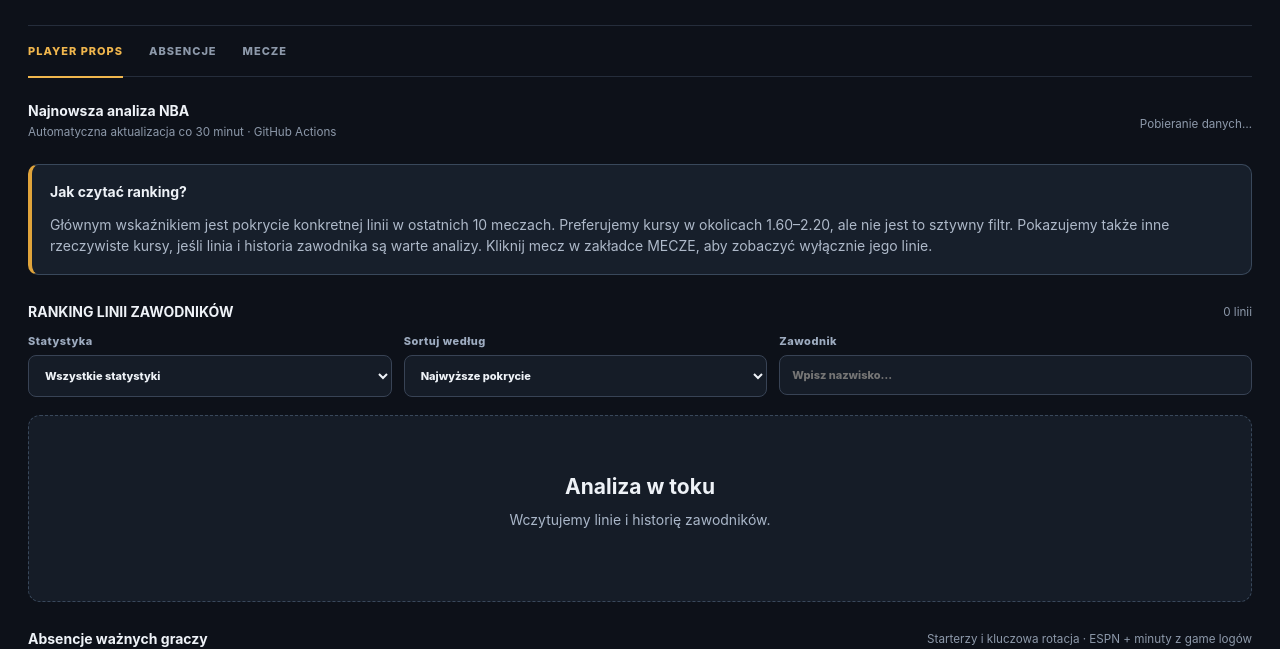
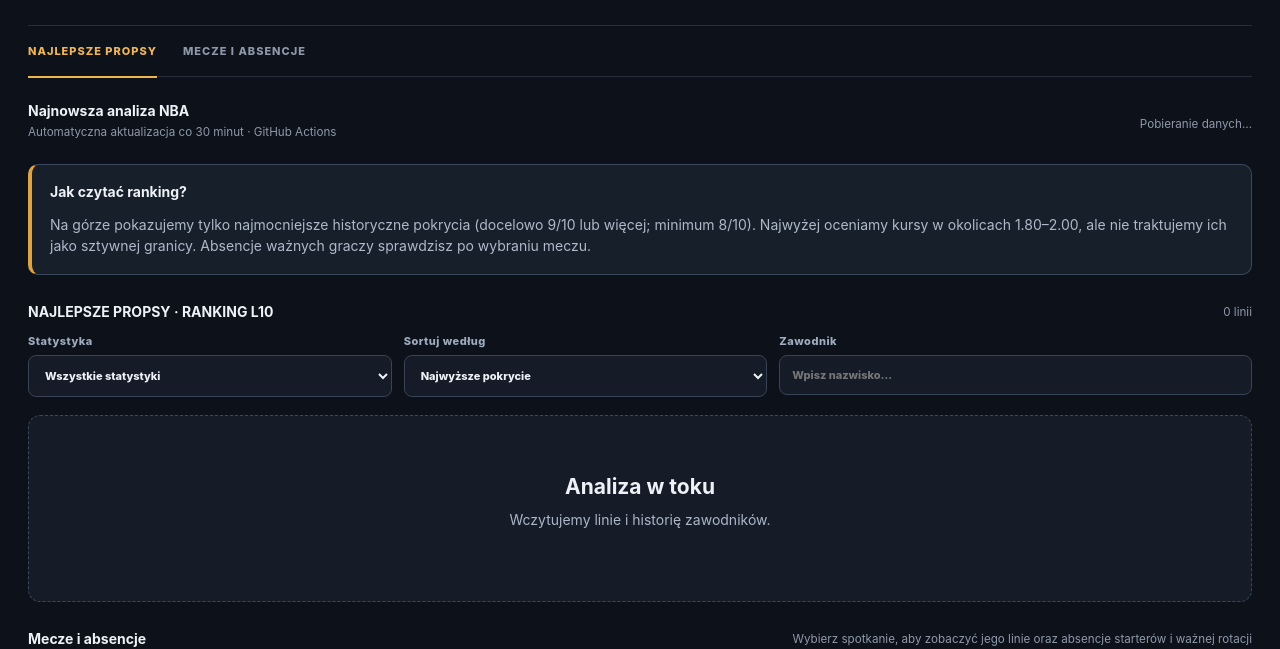
Before and after one commit to xTydan/nba-value-finder, a plain HTML site: page app/static/index.html in a window 1280 px wide. Shown: the part 155-804 px from the top of the page. Drawn offline with Linux system fonts and the light colour scheme; files that its build step writes are made by us from their sources.

Commit message:
Simplify navigation to top picks and match-specific injury reports

```diff
--- a/app/static/index.html
+++ b/app/static/index.html
@@ -1,16 +1,16 @@
 <!doctype html>
-<html lang="pl"><head><meta charset="utf-8"><meta name="viewport" content="width=device-width,initial-scale=1"><title>NBA Player Props</title><link rel="stylesheet" href="./static/style.css?v=6"></head>
+<html lang="pl"><head><meta charset="utf-8"><meta name="viewport" content="width=device-width,initial-scale=1"><title>NBA Player Props</title><link rel="stylesheet" href="./static/style.css?v=7"></head>
 <body><main class="shell">
 <header><div><div class="eyebrow">NBA PLAYER PROP TRACKER</div><h1>NBA <span>PLAYER PROPS</span></h1><p>Pokrycie linii, ostatnie mecze i aktualne kursy przedmeczowe</p></div><div class="status" id="system-status">● ŁADOWANIE DANYCH</div></header>
-<nav><a class="active" href="#board">PLAYER PROPS</a><a href="#injuries">ABSENCJE</a><a href="#games">MECZE</a></nav>
+<nav><a class="active" href="#board">NAJLEPSZE PROPSY</a><a href="#games">MECZE I ABSENCJE</a></nav>
 <section class="toolbar"><div><b>Najnowsza analiza NBA</b><small>Automatyczna aktualizacja co 30 minut · GitHub Actions</small></div><small id="updated">Pobieranie danych…</small></section>
-<section class="notice"><b>Jak czytać ranking?</b><p>Głównym wskaźnikiem jest pokrycie konkretnej linii w ostatnich 10 meczach. Preferujemy kursy w okolicach 1.60–2.20, ale nie jest to sztywny filtr. Pokazujemy także inne rzeczywiste kursy, jeśli linia i historia zawodnika są warte analizy. Kliknij mecz w zakładce MECZE, aby zobaczyć wyłącznie jego linie.</p></section>
-<section id="board" class="games-panel"><div class="section-heading"><b>RANKING LINII ZAWODNIKÓW</b><small id="pick-count">0 linii</small></div>
+<section class="notice"><b>Jak czytać ranking?</b><p>Na górze pokazujemy tylko najmocniejsze historyczne pokrycia (docelowo 9/10 lub więcej; minimum 8/10). Najwyżej oceniamy kursy w okolicach 1.80–2.00, ale nie traktujemy ich jako sztywnej granicy. Absencje ważnych graczy sprawdzisz po wybraniu meczu.</p></section>
+<section id="board" class="games-panel"><div class="section-heading"><b>NAJLEPSZE PROPSY · RANKING L10</b><small id="pick-count">0 linii</small></div>
 <div class="board-controls"><label>Statystyka<select id="market-filter"><option value="all">Wszystkie statystyki</option><option value="player_points">Punkty</option><option value="player_rebounds">Zbiórki</option><option value="player_assists">Asysty</option><option value="player_threes">3 — Rzuty za trzy</option><option value="player_steals">Przechwyty</option><option value="player_blocks">Bloki</option><option value="player_turnovers">Straty</option><option value="player_points_rebounds">Punkty + zbiórki</option><option value="player_points_assists">Punkty + asysty</option><option value="player_rebounds_assists">Zbiórki + asysty</option><option value="player_points_rebounds_assists">PRA</option><option value="player_blocks_steals">Bloki + przechwyty</option></select></label>
 <label>Sortuj według<select id="sort-filter"><option value="coverage">Najwyższe pokrycie</option><option value="average">Średnia L10</option><option value="odds">Najwyższy kurs</option><option value="minutes">Średnie minuty</option></select></label><label>Zawodnik<input id="player-filter" type="search" placeholder="Wpisz nazwisko…"></label></div>
 <div id="picks" class="pick-grid"><article class="empty-state"><h2>Analiza w toku</h2><p>Wczytujemy linie i historię zawodników.</p></article></div></section>
-<section id="injuries" class="games-panel"><div class="section-heading"><b>Absencje ważnych graczy</b><small>Starterzy i kluczowa rotacja · ESPN + minuty z game logów</small></div><div id="injuries-list" class="grid"><p>Ładowanie raportu…</p></div></section>
-<section id="games" class="games-panel"><div class="section-heading"><b>Wybierz mecz</b><small>Kliknij spotkanie, aby zobaczyć wyłącznie statystyki i linie z tego meczu</small></div><div id="games-list" class="grid"><p>Ładowanie terminarza…</p></div></section>
+
+<section id="games" class="games-panel"><div class="section-heading"><b>Mecze i absencje</b><small>Wybierz spotkanie, aby zobaczyć jego linie oraz absencje starterów i ważnej rotacji</small></div><div id="games-list" class="grid"><p>Ładowanie terminarza…</p></div></section>
 <section class="games-panel"><div class="section-heading"><b>Status źródeł danych</b></div><div id="providers" class="grid"></div></section>
 <footer><span>NBA PLAYER PROPS</span><span>Dane odświeżane automatycznie co 30 minut</span></footer>
-</main><script src="./static/app.js?v=6"></script></body></html>
+</main><script src="./static/app.js?v=7"></script></body></html>
```
